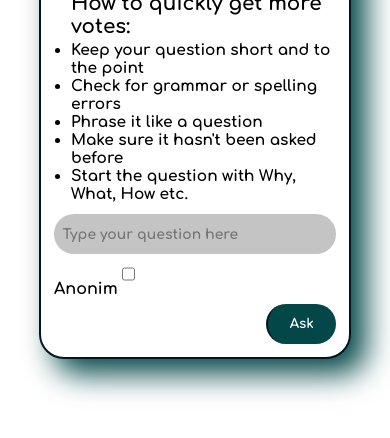
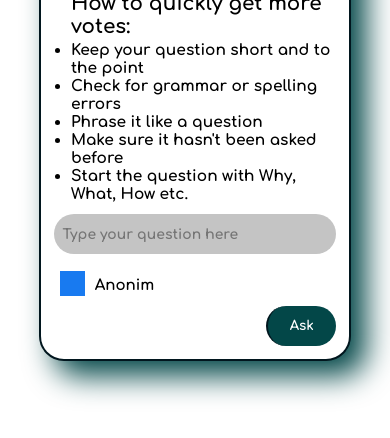
Before and after one commit to miuganu/fert, a plain HTML site: page question.html in a window 390 px wide. Shown: the part 158-596 px from the top of the page. Drawn offline with Linux system fonts and the light colour scheme.

Commit message:
Updated page for students' questions

```diff
--- a/question.css
+++ b/question.css
@@ -24,7 +24,83 @@
     background-color: #034748;
     color: #ffffff;
 }
+/* anonim or not */
+/* The container */
+.box {
+    display: block;
+    position: relative;
+    padding-left: 35px;
+    margin-bottom: 12px;
+    cursor: pointer;
+    font-size: 19px;
+    margin-left: 18%;
+    margin-top: 2%;
+    -webkit-user-select: none;
+    -moz-user-select: none;
+    -ms-user-select: none;
+    user-select: none;
+}
 
+/* Hide the browser's default checkbox */
+.box input {
+    position: absolute;
+    opacity: 0;
+    cursor: pointer;
+    height: 0;
+    width: 0;
+}
+
+/* Create a custom checkbox */
+.checkmark {
+    position: absolute;
+    top: 0;
+    left: 0;
+    height: 25px;
+    width: 25px;
+    background-color: #187AF0;
+}
+
+/* On mouse-over, add a grey background color */
+.box:hover input ~ .checkmark {
+    background-color: #01161E;
+}
+
+/* When the checkbox is checked, add a blue background */
+.box input:checked ~ .checkmark {
+    background-color: #034748;
+}
+
+/* Create the checkmark/indicator (hidden when not checked) */
+.checkmark:after {
+    content: "";
+    position: absolute;
+    display: none;
+}
+
+/* Show the checkmark when checked */
+.box input:checked ~ .checkmark:after {
+    display: block;
+}
+
+/* Style the checkmark/indicator */
+.box .checkmark:after {
+    left: 9px;
+    top: 5px;
+    width: 5px;
+    height: 10px;
+    border: solid white;
+    border-width: 0 3px 3px 0;
+    -webkit-transform: rotate(45deg);
+    -ms-transform: rotate(45deg);
+    transform: rotate(45deg);
+}
+
+.question{
+    font-size: 23px;
+    margin-top: 4%;
+    margin-bottom: 5%;
+    text-align: center;
+}
 @media only screen and (max-width: 600px) {
 .question-information{
     font-size: 96%;
@@ -43,5 +119,10 @@
     width: 25%;
 
 }
-
+.box{
+    margin-left: 2%;
+    margin-top: 6%;
+    font-size: 15px;
+    padding-top: 2%;
 }
+}
```
